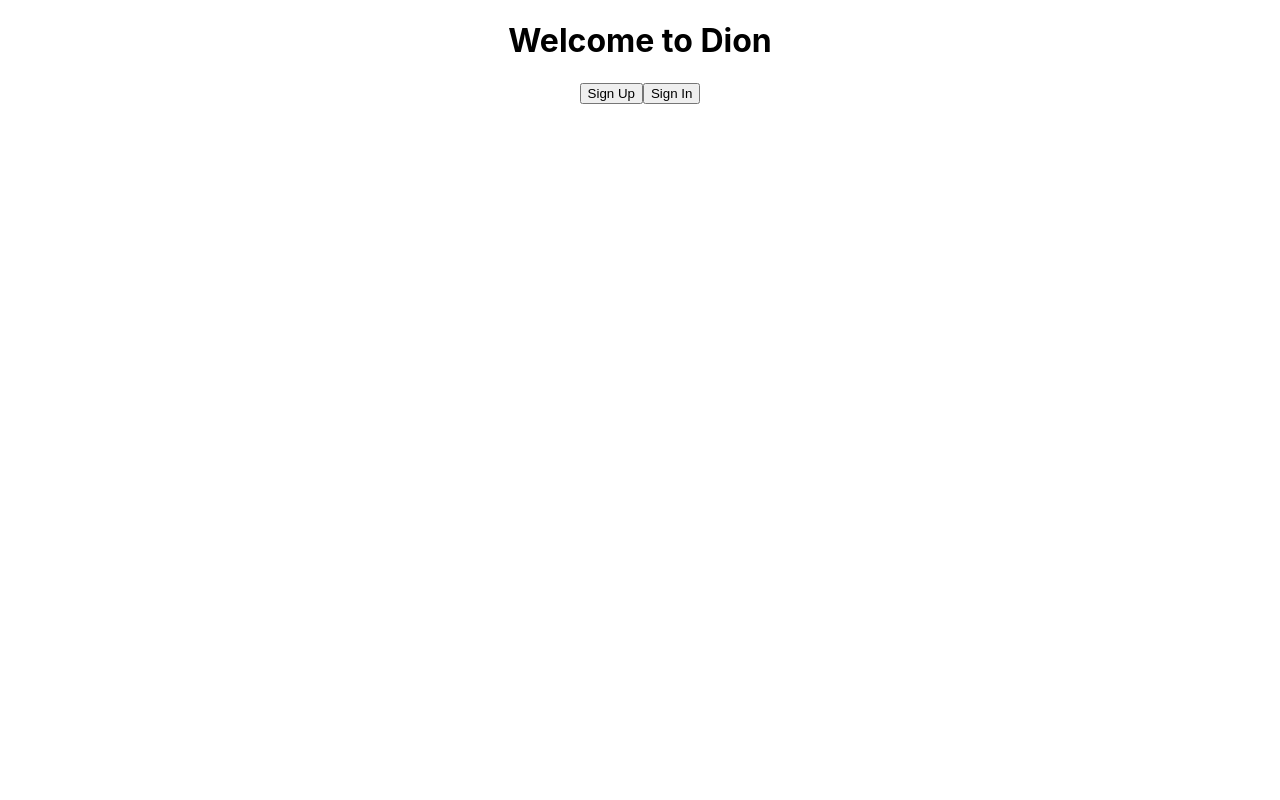
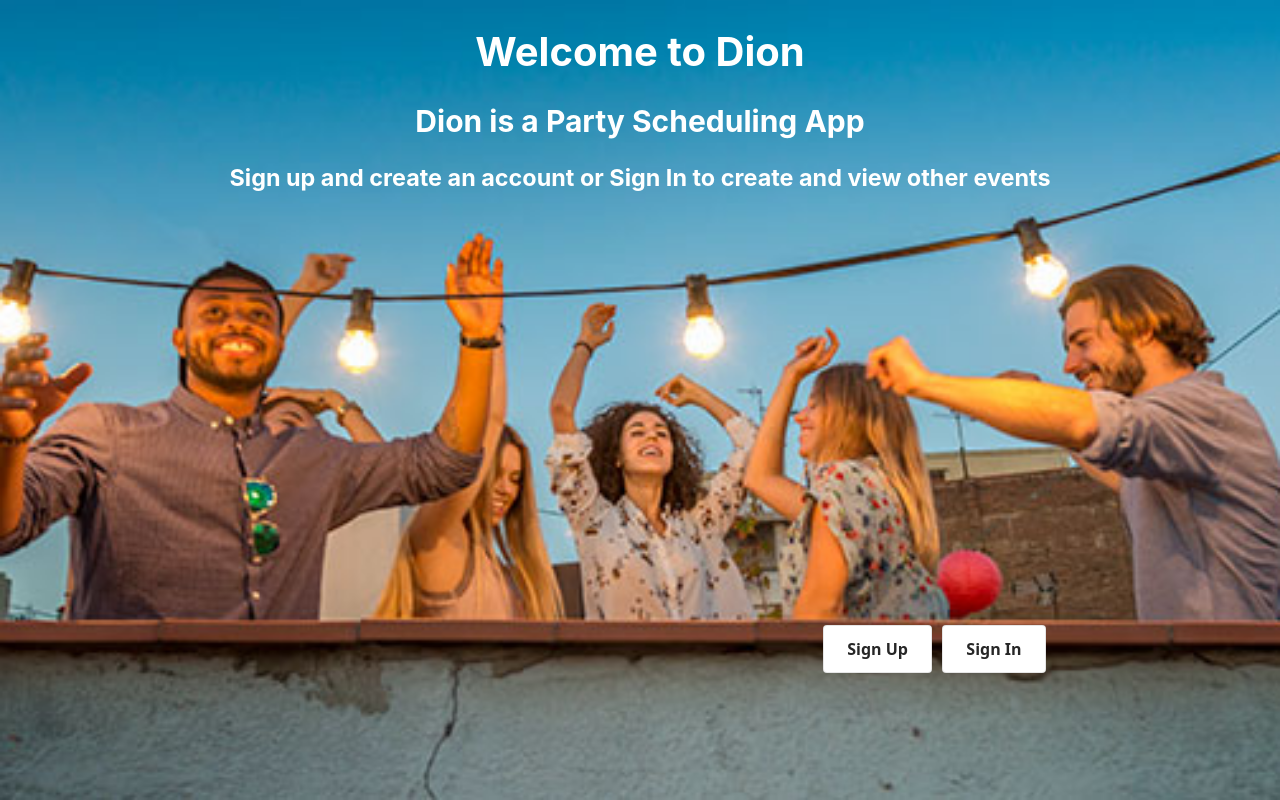
Before and after one commit to demetrigeras/partynisi-fe, a React (Create React App) app: page / in a window 1280 px wide. Built offline with nearby package versions, Linux system fonts and the light colour scheme; the HTML template or start-up script is replaced by a standard one.

Commit message:
css sign in sign up

```diff
--- a/src/App.css
+++ b/src/App.css
@@ -36,3 +36,198 @@
     transform: rotate(360deg);
   }
 }
+
+
+
+/* CSS */
+.SignIn-Up-button {
+  align-items: center;
+  background-color: #FFFFFF;
+  border: 1px solid rgba(0, 0, 0, 0.1);
+  border-radius: .25rem;
+  box-shadow: rgba(0, 0, 0, 0.02) 0 1px 3px 0;
+  box-sizing: border-box;
+  color: rgba(0, 0, 0, 0.85);
+  cursor: pointer;
+  display: inline-flex;
+  font-family: system-ui,-apple-system,system-ui,"Helvetica Neue",Helvetica,Arial,sans-serif;
+  font-size: 16px;
+  font-weight: 600;
+  justify-content: center;
+  line-height: 1.25;
+  margin: 0;
+  min-height: 3rem;
+  padding: calc(.875rem - 1px) calc(1.5rem - 1px);
+  position: relative;
+  text-decoration: none;
+  transition: all 250ms;
+  user-select: none;
+  -webkit-user-select: none;
+  touch-action: manipulation;
+  vertical-align: baseline;
+  width: auto;
+}
+
+.button-6:hover,
+.button-6:focus {
+  border-color: rgba(0, 0, 0, 0.15);
+  box-shadow: rgba(0, 0, 0, 0.1) 0 4px 12px;
+  color: rgba(0, 0, 0, 0.65);
+}
+
+.button-6:hover {
+  transform: translateY(-1px);
+}
+
+.button-6:active {
+  background-color: #F0F0F1;
+  border-color: rgba(0, 0, 0, 0.15);
+  box-shadow: rgba(0, 0, 0, 0.06) 0 2px 4px;
+  color: rgba(0, 0, 0, 0.65);
+  transform: translateY(0);
+}
+
+.SignIn-Up-container{
+  display: flex;
+  flex-direction: row;
+  align-items: center;
+  justify-content: center;
+  margin-top: 32%;
+  margin-left: 46%;
+
+}
+
+.signOut {
+  display: flex;
+  padding-left: 5%;
+  justify-content: flex-end;
+  text-decoration: wrap;
+  white-space: nowrap;
+}
+.sign-up-nav {
+  display: flex;
+  margin-right: 10px;
+
+
+}
+.welcome-nav {
+  white-space: nowrap;
+
+}
+
+
+
+.welcome{
+  display: flex;
+  flex-direction: column;
+  /* justify-content: center; */
+align-content: center;
+  font-size: 20px;
+  color: white;
+  font-weight: bold;
+
+}
+.sign-up-nav, .sign-in-nav {
+  display: flex;
+  width: 100px;
+  background-color: #6634dd;
+  color: white;
+  padding: 10px 20px;
+  margin: 10px;
+  text-align: center;
+  border-radius: 5px;
+  text-decoration: none;
+  font-weight: bold;
+  transition: background-color 0.3s ease;
+  padding-left: 50px;
+  margin-left: 1100px;
+}
+
+.sign-up-nav:hover, .sign-in-nav:hover {
+  background-color: #0056b3;
+}
+.signInOut {
+  display: flex;
+  justify-content: flex-end;
+}
+
+
+.sign-up-in-form-container {
+  height: 86.5vh;
+  display: flex;
+  flex-direction: column;
+  justify-content: center;
+  align-items: center;
+  /* background-image: url('./proseed.png'); */
+  background-size: 300px;
+  /* background-color: #2d2868f3; */
+  background-repeat: no-repeat;
+
+  font-family: 'Roboto', sans-serif;
+  padding: 50px;
+  border-radius: 10px;
+  box-shadow: 0px 0px 10px rgba(0, 0, 0, 0.1);
+}
+
+
+.sign-up-in-form-container form {
+  display: flex;
+  flex-direction: column;
+  justify-content: space-around;
+  gap: 10px;
+  font-weight: bold;
+}
+.sign-up-in-form-container input {
+  flex: 1;
+  padding: 5px;
+}
+.sign-up-in-form-container button {
+
+    background-color: #fff;
+    border: 1px solid #d5d9d9;
+    border-radius: 8px;
+    box-shadow: rgba(213, 217, 217, .5) 0 2px 5px 0;
+    box-sizing: border-box;
+    color: #0f1111;
+    cursor: pointer;
+    display: inline-block;
+    font-family: "Amazon Ember",sans-serif;
+    font-size: 13px;
+    line-height: 29px;
+    padding: 0 10px 0 11px;
+    position: relative;
+    text-align: center;
+    text-decoration: none;
+    user-select: none;
+    -webkit-user-select: none;
+    touch-action: manipulation;
+    vertical-align: middle;
+    width: 100px;
+    background-color: #f7fafa;
+    border-color: #008296;
+    box-shadow: rgba(213, 217, 217, .5) 0 2px 5px 0;
+    outline: 0;
+    font-weight: bold;
+    margin-left: 30px;
+
+}
+.sign-up-in-box {
+  background-color:white;
+  height: 60vh;
+  width: 45vh;
+  flex-direction: column;
+  display: flex;
+  justify-content: center;
+  align-items: center;
+  font-size: medium;
+  border-radius: 30px;
+  border: 1px solid black;
+
+
+}
+.form-container {
+  background-color: white;
+  padding: 50px;
+  border-radius: 10px;
+  box-shadow: 0px 0px 10px rgba(0, 0, 0, 0.1);
+}
--- a/src/screens/Home.jsx
+++ b/src/screens/Home.jsx
@@ -1,5 +1,6 @@
 import React from 'react';
 import { useNavigate } from 'react-router-dom';
+import backgroundImage from './signinup.jpeg'
 
 const Home = () => {
   const navigate = useNavigate();
@@ -13,10 +14,31 @@ const Home = () => {
   };
 
   return (
-    <div>
+    <div className='welcome' style={{
+      backgroundImage: `url(${backgroundImage})`,
+      backgroundSize: 'cover', // Cover the entire space of the div
+      backgroundPosition: 'center', // Center the image
+      backgroundRepeat: 'no-repeat', // Do not repeat the image
+      width: '100vw', // Set width to full viewport width
+      height: '100vh', // Set height to full viewport height
+      position: 'absolute', // Position it over the whole screen
+      top: '0',
+      left: '0',
+      overflow: 'hidden' // Hide the overflow
+       // Make it full height of the viewport
+    }}>
+      <div className='welcome-overlay'>
       <h1>Welcome to Dion</h1>
-      <button onClick={handleSignUp}>Sign Up</button>
-      <button onClick={handleSignIn}>Sign In</button>
+      <div className='SignupIntro'>
+    <h2>Dion is a Party Scheduling App</h2>
+        <h3>Sign up and create an account or Sign In to create and view other events</h3>
+      </div>
+      </div>
+
+      <div className='SignIn-Up-container'>
+      <button style={{ marginRight: '1.5%' }} className='SignIn-Up-button' onClick={handleSignUp}>Sign Up</button>
+      <button className='SignIn-Up-button' onClick={handleSignIn}>Sign In</button>
+      </div>
     </div>
   );
 }
```
Also changed, not shown: src/screens/signinup.jpeg (added), 1 other file (tests, documents, lock files or other folders).
